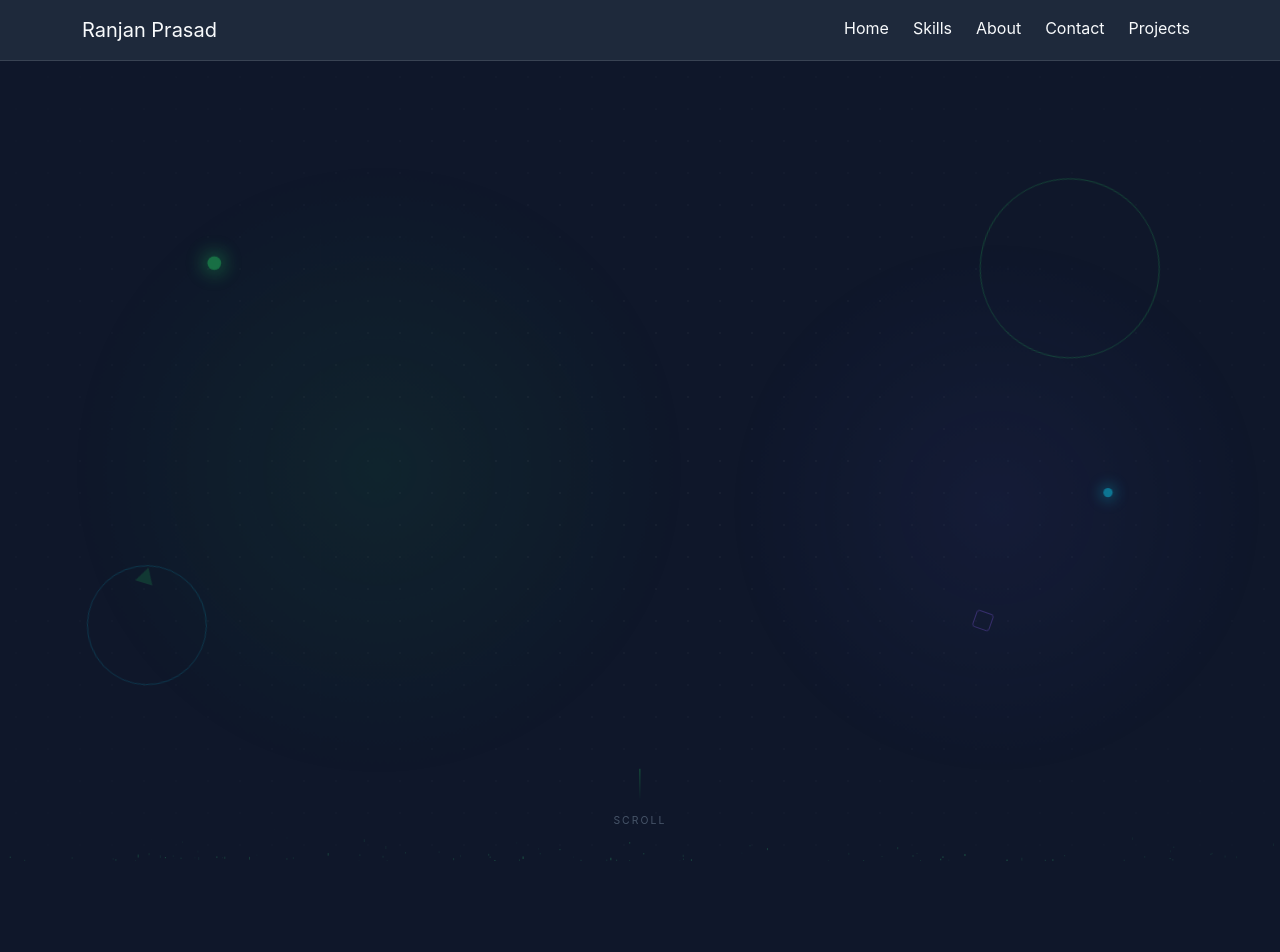
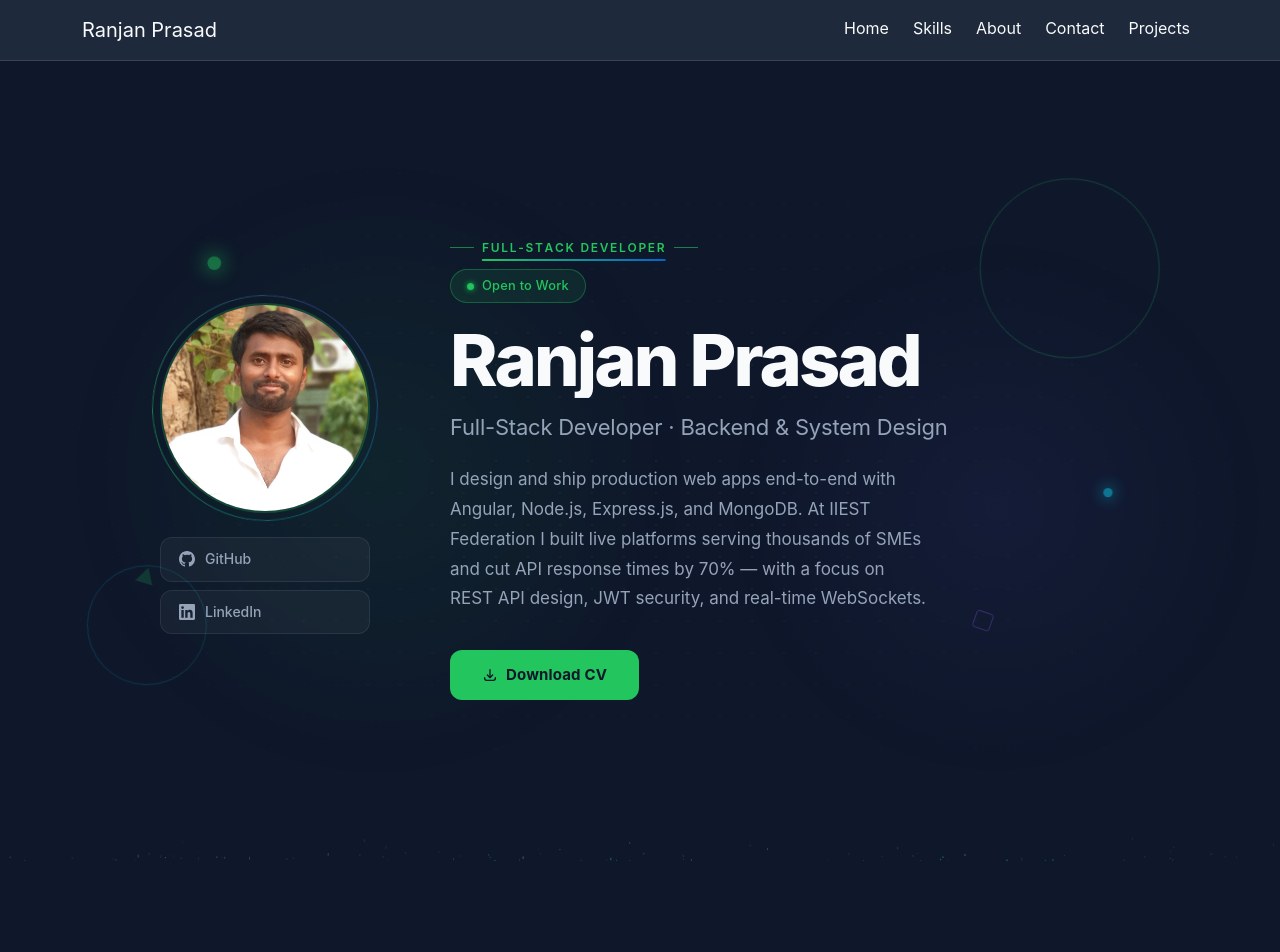
Before and after one commit to Ranjan-Prasad-rp/angular-portfolio, an Angular app: page / in a window 1280 px wide. Shown: the top 952 px of the page. Built offline with nearby package versions, Linux system fonts and the light colour scheme.

Commit message:
feat: hero entrance via CSS keyframes — staggered fade-up/slide-left, no GSAP from-tweens

```diff
--- a/src/app/features/home/hero/hero.component.scss
+++ b/src/app/features/home/hero/hero.component.scss
@@ -82,18 +82,35 @@
   to   { opacity: 1; transform: translateY(0); }
 }
 
-/* ── Initial state for GSAP entrance (CSS sets invisible before JS fires) ── */
-.hero-left,
-.section-label,
-.hero-badge,
-.hero-name,
-.hero-title,
-.hero-bio,
-.hero-actions,
-.social-link,
-.scroll-indicator {
-  opacity: 0;
+/* ── Entrance keyframes ── */
+@keyframes h-fade-up {
+  from { opacity: 0; transform: translateY(28px); }
+  to   { opacity: 1; transform: translateY(0); }
 }
+@keyframes h-slide-left {
+  from { opacity: 0; transform: translateX(-44px); }
+  to   { opacity: 1; transform: translateX(0); }
+}
+@keyframes h-scale-up {
+  from { opacity: 0; transform: translateY(18px) scale(0.88); }
+  to   { opacity: 1; transform: translateY(0)   scale(1); }
+}
+@keyframes h-fade-in {
+  from { opacity: 0; }
+  to   { opacity: 1; }
+}
+
+.particle-canvas   { animation: h-fade-in   1.8s cubic-bezier(0.16,1,0.3,1) 0s    both; }
+.hero-left         { animation: h-slide-left 0.85s cubic-bezier(0.16,1,0.3,1) 0.12s both; }
+.section-label     { animation: h-fade-up   0.65s cubic-bezier(0.16,1,0.3,1) 0.28s both; }
+.hero-badge        { animation: h-scale-up  0.6s  cubic-bezier(0.34,1.56,0.64,1) 0.42s both; }
+.hero-name         { animation: h-fade-up   0.8s  cubic-bezier(0.16,1,0.3,1) 0.56s both; }
+.hero-title        { animation: h-fade-up   0.6s  cubic-bezier(0.16,1,0.3,1) 0.72s both; }
+.hero-bio          { animation: h-fade-up   0.6s  cubic-bezier(0.16,1,0.3,1) 0.86s both; }
+.hero-actions      { animation: h-fade-up   0.6s  cubic-bezier(0.16,1,0.3,1) 1.0s  both; }
+.social-link       { animation: h-fade-up   0.5s  cubic-bezier(0.16,1,0.3,1) 1.05s both; }
+.social-link:nth-child(2) { animation-delay: 1.17s; }
+.scroll-indicator  { animation: h-fade-up   0.5s  cubic-bezier(0.16,1,0.3,1) 1.3s  both; }
 
 /* ── LEFT column ── */
 .hero-left {
--- a/src/app/features/home/hero/hero.component.ts
+++ b/src/app/features/home/hero/hero.component.ts
@@ -57,20 +57,6 @@ export class HeroComponent implements AfterViewInit, OnDestroy {
     const host = this.el.nativeElement as HTMLElement;
 
     this.gsapCtx = gsap.context(() => {
-      // ── Entrance timeline (CSS sets opacity:0 initially, GSAP animates to 1) ──
-      const tl = gsap.timeline({ defaults: { ease: 'power3.out' } });
-
-      tl.from('.particle-canvas', { opacity: 0, duration: 2 }, 0)
-        .from('.hero-left',       { x: -40, opacity: 0, duration: 0.9 }, 0.15)
-        .from('.section-label',   { y: 22,  opacity: 0, duration: 0.7 }, 0.3)
-        .from('.hero-badge',      { y: 18,  opacity: 0, scale: 0.88, duration: 0.6 }, 0.46)
-        .from('.hero-name',       { y: 38,  opacity: 0, duration: 0.85 }, 0.6)
-        .from('.hero-title',      { y: 22,  opacity: 0, duration: 0.65 }, 0.78)
-        .from('.hero-bio',        { y: 20,  opacity: 0, duration: 0.65 }, 0.92)
-        .from('.hero-actions',    { y: 20,  opacity: 0, duration: 0.65 }, 1.06)
-        .from('.social-link',     { opacity: 0, y: 10, stagger: 0.12, duration: 0.5 }, 1.1)
-        .from('.scroll-indicator',{ opacity: 0, y: 12, duration: 0.5 }, 1.25);
-
       // ── Ambient loops ──────────────────────────────────────────────
       gsap.to('.hero-photo-ring', {
         rotation: 360, duration: 28, ease: 'none', repeat: -1, transformOrigin: '50% 50%',
```
